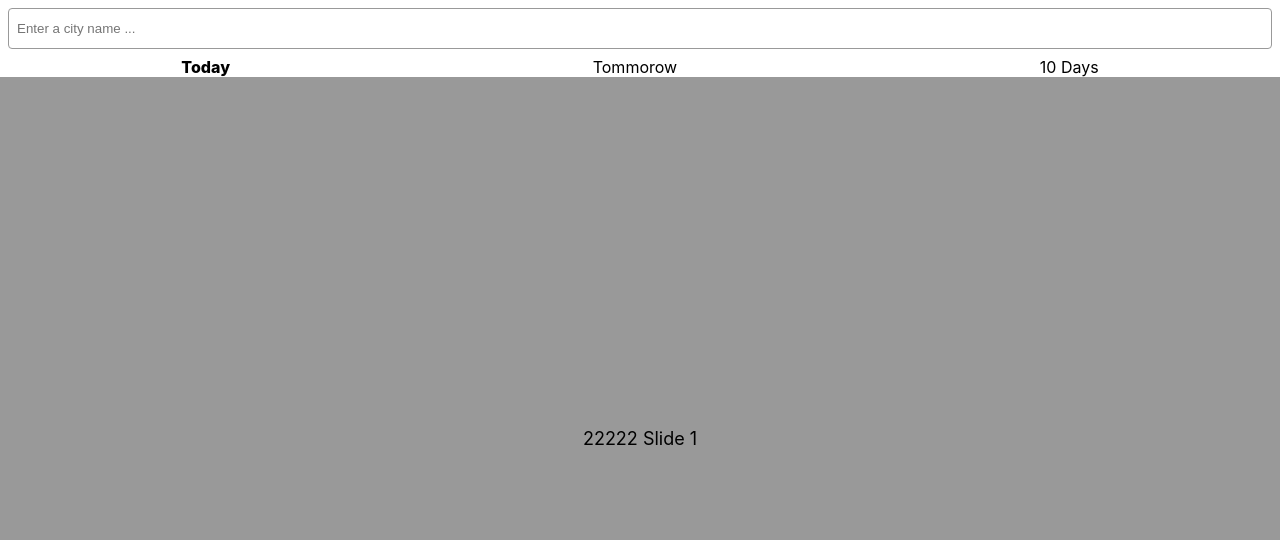
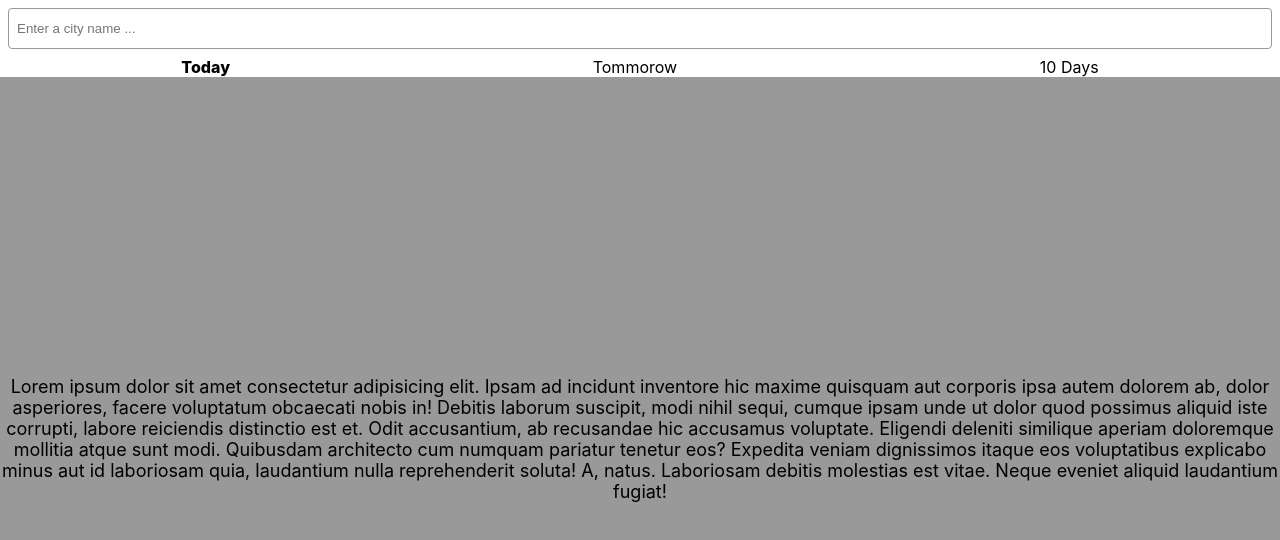
Before and after one commit to hbehkamal/react-weather-app, a React (Create React App) app: page / in a window 1280 px wide. Shown: the top 540 px of the page. Built offline with nearby package versions, Linux system fonts and the light colour scheme.

Commit message:
add Today component

```diff
--- /dev/null
+++ b/src/components/Today/index.tsx
@@ -0,0 +1,21 @@
+import "./style.scss";
+
+const Today = () => {
+  return (
+    <div>
+      Lorem ipsum dolor sit amet consectetur adipisicing elit. Ipsam ad incidunt
+      inventore hic maxime quisquam aut corporis ipsa autem dolorem ab, dolor
+      asperiores, facere voluptatum obcaecati nobis in! Debitis laborum
+      suscipit, modi nihil sequi, cumque ipsam unde ut dolor quod possimus
+      aliquid iste corrupti, labore reiciendis distinctio est et. Odit
+      accusantium, ab recusandae hic accusamus voluptate. Eligendi deleniti
+      similique aperiam doloremque mollitia atque sunt modi. Quibusdam
+      architecto cum numquam pariatur tenetur eos? Expedita veniam dignissimos
+      itaque eos voluptatibus explicabo minus aut id laboriosam quia, laudantium
+      nulla reprehenderit soluta! A, natus. Laboriosam debitis molestias est
+      vitae. Neque eveniet aliquid laudantium fugiat!
+    </div>
+  );
+};
+
+export default Today;
--- a/src/components/index.ts
+++ b/src/components/index.ts
@@ -1,2 +1,3 @@
 export { default as Search } from "./Search";
 export { default as Tabs } from "./Tabs";
+export { default as Today } from "./Today";
--- a/src/containers/home/index.tsx
+++ b/src/containers/home/index.tsx
@@ -1,7 +1,7 @@
 import { useState } from "react";
 import { Swiper, SwiperSlide } from "swiper/react";
 
-import { Tabs, Search } from "components";
+import { Tabs, Search, Today } from "components";
 
 import "swiper/css";
 import "./style.scss";
@@ -21,7 +21,9 @@ const Home = () => {
         activeTabIndex={activeTabIndex}
       />
       <Swiper onSlideChange={onSlideChange}>
-        <SwiperSlide>22222 Slide 1</SwiperSlide>
+        <SwiperSlide>
+          <Today />
+        </SwiperSlide>
         <SwiperSlide>22222 Slide 2</SwiperSlide>
         <SwiperSlide>22222 Slide 3</SwiperSlide>
       </Swiper>
```
Also changed, not shown: src/components/Today/style.scss (added).
